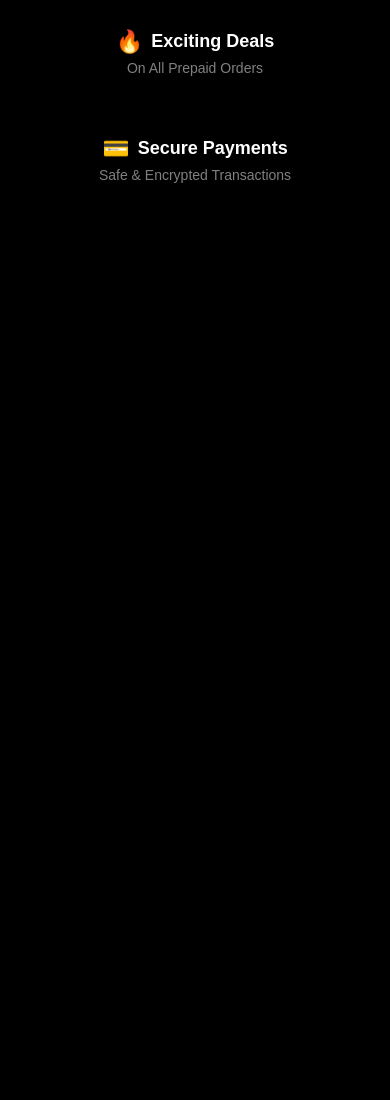
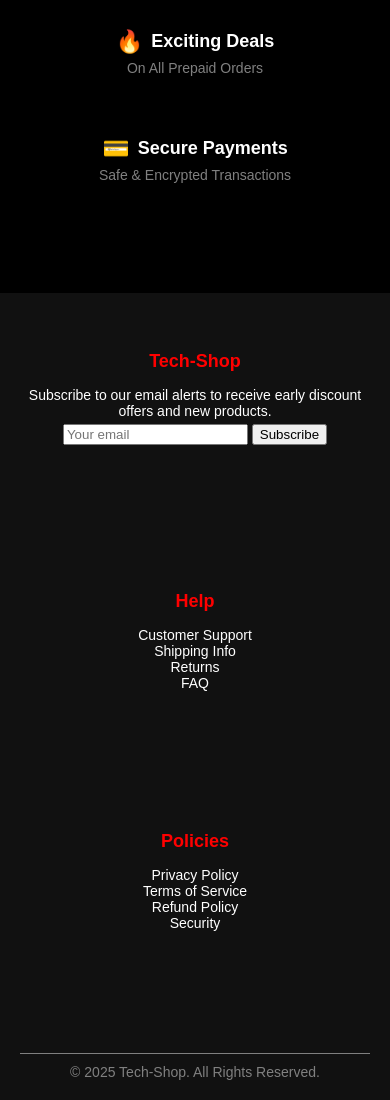
Before and after one commit to illurujyoshna/techsop, a plain HTML site: page index.html in a window 390 px wide. Shown: the part 6610-7710 px from the top of the page. Before the commit the page ends 6903 px from the top, so only its background shows below. Drawn offline with Linux system fonts and the light colour scheme.

Commit message:
Added footer

```diff
--- a/index.html
+++ b/index.html
@@ -244,6 +244,101 @@
    .advantage .icon{
      font-size: 22px;
    }
+   footer {
+     background-color: #111;
+     color: white;
+     padding: 40px 20px 20px;
+     font-size: 14px;
+    }
+
+    .footer-container {
+      display: flex;
+      flex-wrap: wrap;
+      justify-content: space-between;
+      gap: 20px;
+      max-width: 1200px;
+      margin: auto;
+    }
+
+    .footer-section {
+     flex: 1 1 220px;
+     min-width: 220px;
+    }
+
+    .footer-section h3 {
+     margin-bottom: 15px;
+     color: red;
+     font-size: 18px;
+    }
+
+    .footer-section p, .footer-section ul, .footer-section a {
+      color: white;
+      text-decoration: none;
+      margin: 5px 0;
+    }
+
+    .footer-section ul {
+      list-style: none;
+      padding: 0;
+    }
+
+    .footer-section ul li a:hover {
+      color: red;
+    }
+
+    .subscribe-form {
+      display: flex;
+      gap: 10px;
+      margin-top: 10px;
+    }
+
+    .subscribe-form input[type="email"] {
+      flex: 1;
+      padding: 8px;
+      border-radius: 5px;
+      border: none;
+      outline: none;
+    }
+
+    .subscribe-form button {
+      padding: 8px 12px;
+      border: none;
+      background-color: red;
+      border-radius: 5px;
+      color: white;
+      cursor: pointer;
+      transition: 0.3s;
+    }
+
+    .subscribe-form button:hover {
+      background-color: darkred;
+    }
+
+    .footer-bottom {
+     text-align: center;
+     margin-top: 20px;
+     border-top: 1px solid gray;
+     padding-top: 10px;
+     color: gray;
+    }
+
+    @media (max-width: 768px) {
+     .footer-container {
+       flex-direction: column;
+       align-items: center;
+       text-align: center;
+      }
+
+      .subscribe-form {
+        flex-direction: column;
+        gap: 10px;
+      }
+
+      .subscribe-form input[type="email"],
+      .subscribe-form button {
+       width: 100%;
+      }
+    }
 
 
 
@@ -479,6 +574,49 @@
       </div>
     </div>
   </section>
+   <!-- Footer -->
+  <footer>
+    <div class="footer-container">
+
+      <div class="footer-section">
+        <h3>Tech-Shop</h3>
+       <p>Subscribe to our email alerts to receive early discount offers and new products.</p>
+       <form>
+         <input type="email" placeholder="Your email" required>
+         <button type="submit">Subscribe</button>
+        </form>
+      </div>
+
+
+      <div class="footer-section">
+       <h3>Help</h3>
+       <ul>
+          <li><a href="#">Customer Support</a></li>
+          <li><a href="#">Shipping Info</a></li>
+          <li><a href="#">Returns</a></li>
+          <li><a href="#">FAQ</a></li>
+        </ul>
+      </div>
+
+
+      <div class="footer-section">
+        <h3>Policies</h3>
+        <ul>
+          <li><a href="#">Privacy Policy</a></li>
+          <li><a href="#">Terms of Service</a></li>
+          <li><a href="#">Refund Policy</a></li>
+          <li><a href="#">Security</a></li>
+        </ul>
+      </div>
+
+
+
+    </div>
+
+   <div class="footer-bottom">
+      &copy; 2025 Tech-Shop. All Rights Reserved.
+    </div>
+  </footer>
 
 
 </body>
```
